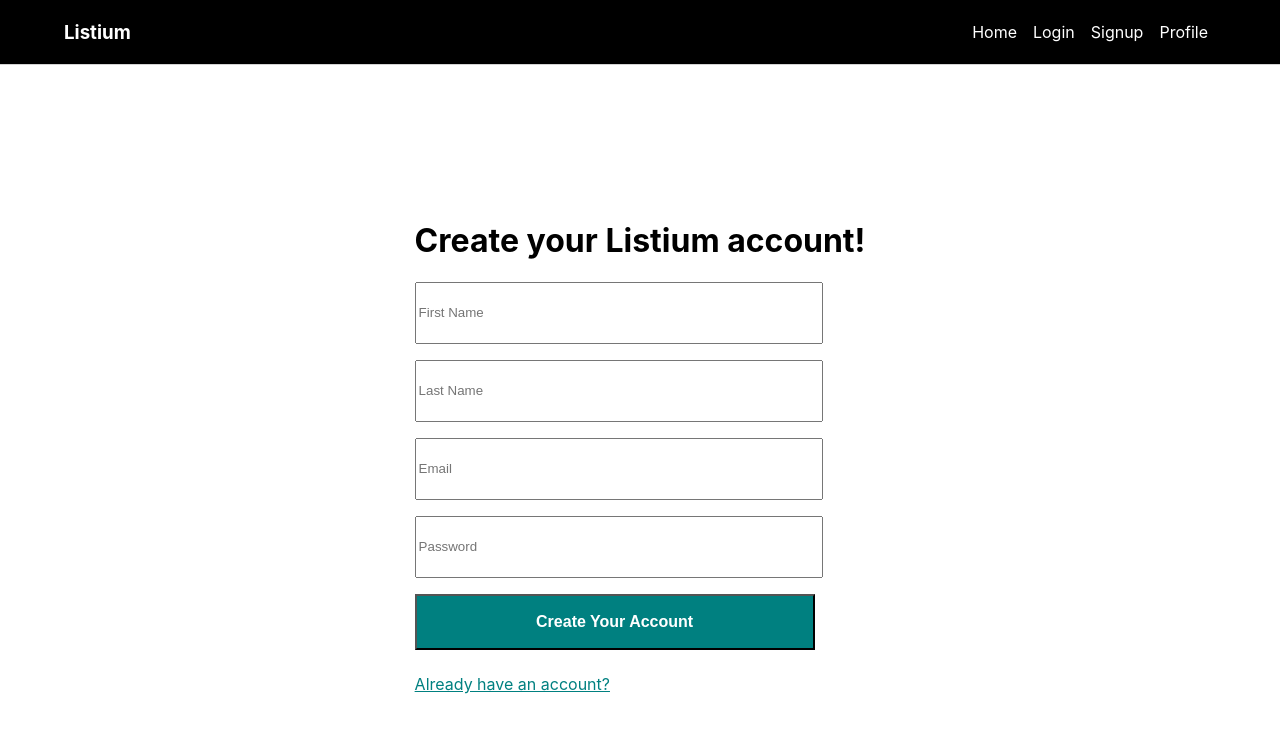
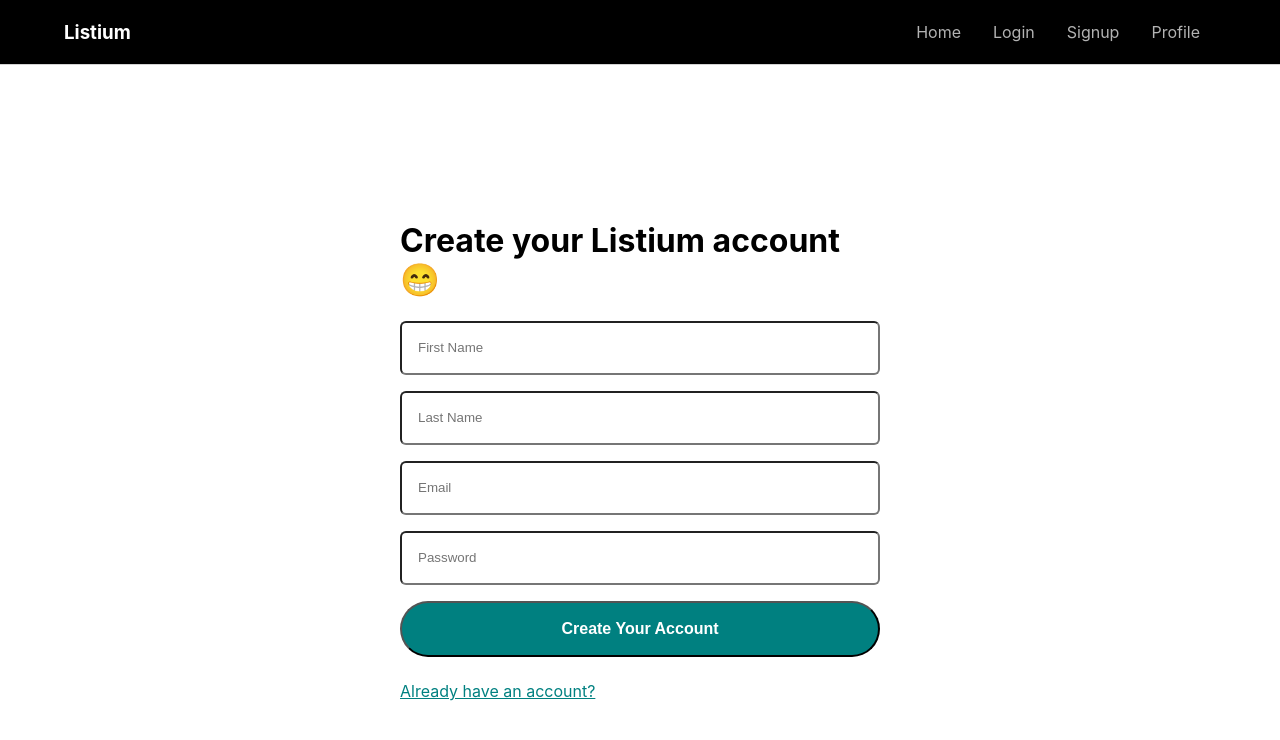
Before and after one commit to bethel-school-of-technology/Listium-frontend, a React (Create React App) app: page /signup in a window 1280 px wide. Shown: the top 740 px of the page. Built offline with nearby package versions, Linux system fonts and the light colour scheme.

Commit message:
Moved styling to component-level, deleted theme.css and added styled-components as a dependency

```diff
--- a/package.json
+++ b/package.json
@@ -16,7 +16,8 @@
     "react-router": "^5.1.2",
     "react-router-dom": "^5.1.2",
     "react-scripts": "3.4.1",
-    "sequelize": "^4.43.0"
+    "sequelize": "^4.43.0",
+    "styled-components": "^5.1.0"
   },
   "scripts": {
     "start": "react-scripts start",
--- a/src/components/EventList.js
+++ b/src/components/EventList.js
@@ -1,10 +1,18 @@
 import React from 'react';
-import '../styles/theme.css';
-
+import styled from 'styled-components';
 import EventItem from './EventItem';
 
+const EventListWrapper = styled.div`
+    border: 1px solid lightslategrey;
+    padding: 64px;
+    margin-left: 50%;
+    width: 50%;
+    min-width: 320px;
+    max-width: 640px;
+`
+
 const EventList = (props) => (
-    <div className="eventList">
+    <EventListWrapper>
         <h1>Your Important Dates</h1>
         {props.events.map(event => (
             <EventItem
@@ -14,7 +22,7 @@ const EventList = (props) => (
                 date={event.eventDate}
             />
         ))}
-    </div>
+    </EventListWrapper>
 );
 
 export default EventList;
--- a/src/components/Header.js
+++ b/src/components/Header.js
@@ -1,21 +1,57 @@
 import React from 'react';
-import '../styles/theme.css';
+import styled from 'styled-components';
 
 import { NavLink } from 'react-router-dom';
 
+const HeaderWrapper = styled.div`
+   width: 100%;
+   height: 64px;
+   border-bottom: 1px solid lightgrey;
+   display: flex;
+   justify-content: space-between;
+   align-items: center;
+   position: fixed;
+   background: white;
+   z-index: 10;
+   background: black;
+`
+
+const LogoWrapper = styled.div`
+   margin-left: 64px;
+   color: white;
+`
+
+const NavLinksContainer = styled.div`
+   margin-right: 64px;
+`
+
+const NavLinkWrapper = styled(NavLink)`
+   padding: 8px 16px;
+   color: rgb(255,255,255,.7);
+   text-decoration: none;
+   background: black;
+   border-radius: 100px;
+   transition: all .3s;
+
+   &:hover {
+      background: rgb(255,255,255, .1);
+      color: rgb(255,255,255);
+   }
+`
+
 const Header = () => {
     return (
-       <div className="header">
-          <div className="logo">
+       <HeaderWrapper>
+          <LogoWrapper>
             <h3>Listium</h3>
-          </div>
-          <div className="navLinks">
-            <NavLink className="navLink" to="/">Home</NavLink>
-            <NavLink className="navLink" to="/login">Login</NavLink>
-            <NavLink className="navLink" to="/signup">Signup</NavLink>
-            <NavLink className="navLink" to="/profile">Profile</NavLink>
-          </div>
-       </div>
+          </LogoWrapper>
+          <NavLinksContainer>
+            <NavLinkWrapper to="/">Home</NavLinkWrapper>
+            <NavLinkWrapper to="/login">Login</NavLinkWrapper>
+            <NavLinkWrapper to="/signup">Signup</NavLinkWrapper>
+            <NavLinkWrapper to="/profile">Profile</NavLinkWrapper>
+          </NavLinksContainer>
+       </HeaderWrapper>
     );
 }
 
--- a/src/components/NewEvent.js
+++ b/src/components/NewEvent.js
@@ -1,15 +1,63 @@
 import React from 'react';
-import '../styles/theme.css';
+import styled from 'styled-components';
+
+const ButtonWrapper = styled.button`
+    height: 56px;
+    width: auto;
+    background: teal;
+    color: white;
+    font-size: 16px;
+    font-weight: 600;
+    border-radius: 100px;
+
+    &:focus {
+        outline: none;
+      }
+`
+const NewEventContainer = styled.div`
+    padding: 64px;
+    border: 1px solid lightslategrey;
+    display: flex;
+    flex-direction: column;
+    height: auto;
+    position: fixed;
+    left: 64px;
+    width: 30%;
+    min-width: 320px;
+    max-width: 560px;
+`
+const InputWrapper = styled.input`
+    height: 56px;
+    width: auto;
+    margin-bottom: 16px;
+    border-radius: 6px;
+    padding-left: 16px;
+
+    &:focus {
+        outline: none;
+      }
+`
+const SelectWrapper = styled.select`
+      height: 56px;
+      width: auto;
+      margin-bottom: 16px;
+      border-radius: 6px;
+      padding-left: 16px;
+
+      &:focus {
+        outline: none;
+      }
+`
 
 const NewEvent = () => {
     return (
-        <div className="newEvent">
-            <h2>Add an event!</h2>
-                <input placeholder="Event Name" />
-                <select placeholder="Select Category" />
-                <select placeholder="Select Date"/>
-                <button>Create New Event</button>
-        </div>
+        <NewEventContainer>
+            <h2>Add an event 🎉</h2>
+                <InputWrapper placeholder="Event Name" />
+                <SelectWrapper placeholder="Select Category" />
+                <SelectWrapper placeholder="Select Date"/>
+                <ButtonWrapper>Create New Event</ButtonWrapper>
+        </NewEventContainer>
     )
 }
 
--- a/src/pages/Home.js
+++ b/src/pages/Home.js
@@ -1,10 +1,16 @@
 import React from 'react';
 import EventList from '../components/EventList';
-import Header from '../components/Header';
 import NewEvent from '../components/NewEvent';
+import styled from 'styled-components';
 
-import '../styles/theme.css';
+const Layout = styled.div`
+    display: flex;
+    padding: 120px;
+    justify-content: center;
+    position: relative;
+`
 
+// This is our static data model for now...
 let events = [
     {
         id: 1,
@@ -52,10 +58,10 @@ let events = [
 
 const home = () => {
     return (
-       <div className="layout">
+       <Layout>
            <NewEvent />
            <EventList events={events} />
-       </div>
+       </Layout>
     );
 }
 
--- a/src/pages/Login.js
+++ b/src/pages/Login.js
@@ -1,19 +1,61 @@
 import React from 'react';
-import { Link } from 'react-router-dom';
-import '../styles/theme.css';
+import { NavLink } from 'react-router-dom';
+import styled from 'styled-components';
 
+const Layout = styled.div`
+    display: flex;
+    padding: 120px;
+    justify-content: center;
+    position: relative;
+`
+const LoginContainer = styled.div`
+   display: flex;
+   flex-direction: column;
+   margin-top: 80px;
+   width: 50%;
+   max-width: 480px;
+   min-width: 320px;
+`
+const ButtonWrapper = styled.button`
+    height: 56px;
+    width: auto;
+    background: teal;
+    color: white;
+    font-size: 16px;
+    font-weight: 600;
+    border-radius: 100px;
+
+    &:focus {
+        outline: none;
+      }
+`
+const InputWrapper = styled.input`
+    height: 48px;
+    width: auto;
+    margin-bottom: 16px;
+    border-radius: 6px;
+    padding-left: 16px;
+
+    &:focus {
+        outline: none;
+      }
+`
+const TextButton = styled(NavLink)`
+   margin-top: 24px;
+   color: teal;
+`
 
 const Login = () => {
     return (
-       <div className="layout">
-          <div className="authContainer">
-            <h1>Login to your account</h1>
-            <input placeholder="Email" type="email"/>
-            <input placeholder="Password" type="password"/>
-            <button>Login</button>
-            <Link className="textButton" to='/signup'>Don't have an account?</Link>
-          </div>
-       </div>
+       <Layout>
+          <LoginContainer>
+            <h1>Welcome back 👋</h1>
+            <InputWrapper placeholder="Email" type="email"/>
+            <InputWrapper placeholder="Password" type="password"/>
+            <ButtonWrapper>Login</ButtonWrapper>
+            <TextButton to='/signup'>Don't have an account?</TextButton>
+          </LoginContainer>
+       </Layout>
     );
 }
 
--- a/src/pages/Profile.js
+++ b/src/pages/Profile.js
@@ -1,14 +1,40 @@
 import React from 'react';
-import '../styles/theme.css';
+import styled from 'styled-components'
+
+const Layout = styled.div`
+   display: flex;
+   padding: 120px;
+   justify-content: center;
+   position: relative;
+`
+const ProfileContainer = styled.div`
+   margin-top: 80px;
+   display: flex;
+   flex-direction: column;
+`
+const ButtonWrapper = styled.button`
+    height: 48px;
+    width: auto;
+    background: white;
+    color: black;
+    font-size: 16px;
+    font-weight: 600;
+    border-radius: 100px;
+    border-color: teal;
+
+    &:focus {
+        outline: none;
+      }
+`
 
 const Profile = () => {
     return (
-       <div className="layout">
-          <div className="profileContainer">
+       <Layout>
+          <ProfileContainer>
             <h1>Welcome to your profile!</h1>
-            <button>Log out</button>
-          </div>
-       </div>
+            <ButtonWrapper>Log out</ButtonWrapper>
+          </ProfileContainer>
+       </Layout>
     );
 }
 
--- a/src/pages/Signup.js
+++ b/src/pages/Signup.js
@@ -1,22 +1,63 @@
 import React from 'react';
-import { Link } from 'react-router-dom';
-import Login from '../pages/Login';
-import '../styles/theme.css';
+import { NavLink } from 'react-router-dom';
+import styled from 'styled-components';
 
+const Layout = styled.div`
+   display: flex;
+   padding: 120px;
+   justify-content: center;
+   position: relative;
+`
+const SignupContainer = styled.div`
+   display: flex;
+   flex-direction: column;
+   margin-top: 80px;
+   width: 50%;
+   max-width: 480px;
+   min-width: 320px;
+`
+const ButtonWrapper = styled.button`
+    height: 56px;
+    width: auto;
+    background: teal;
+    color: white;
+    font-size: 16px;
+    font-weight: 600;
+    border-radius: 100px;
+
+    &:focus {
+        outline: none;
+      }
+`
+const InputWrapper = styled.input`
+    height: 48px;
+    width: auto;
+    margin-bottom: 16px;
+    border-radius: 6px;
+    padding-left: 16px;
+
+    &:focus {
+        outline: none;
+      }
+`
+const TextButton = styled(NavLink)`
+   margin-top: 24px;
+   color: teal;
+`
 
 const Signup = () => {
     return (
-       <div className="layout">
-          <div className="authContainer">
-            <h1>Create your Listium account!</h1>
-            <input placeholder="First Name" type="text" />
-            <input placeholder="Last Name" type="text" />
-            <input placeholder="Email" type="email" />
-            <input placeholder="Password" type="password" />
-            <button>Create Your Account</button>
-            <Link className="textButton" to='/login'>Already have an account?</Link>
-          </div>
-       </div>
+       <Layout>
+          <SignupContainer>
+            <h1>Create your Listium account 😁</h1>
+            <InputWrapper placeholder="First Name" type="text" />
+            <InputWrapper placeholder="Last Name" type="text" />
+            <InputWrapper placeholder="Email" type="email" />
+            <InputWrapper placeholder="Password" type="password" />
+            <ButtonWrapper>Create Your Account</ButtonWrapper>
+            <TextButton to='/login'>Already have an account?</TextButton>
+          </SignupContainer>
+       </Layout>
     );
 }
 
--- a/src/styles/theme.css
+++ /dev/null
@@ -1,117 +0,0 @@
-/* this page is temporary will move styles to components ASAP */
-
-
-/* New Event Component  */
-.newEvent {
-    padding: 64px;
-    border: 1px solid lightslategrey;
-    display: flex;
-    flex-direction: column;
-    height: auto;
-    position: fixed;
-    left: 64px;
-}
-
-input, select {
-    height: 56px;
-    width: 400px;
-    /* padding: 0px 16px; */
-    margin-bottom: 16px;
-}
-
-button {
-    height: 56px;
-    width: 400px;
-    background: teal;
-    color: white;
-    font-size: 16px;
-    font-weight: 600;
-}
-
-/* Header Component  */
-.header {
-    width: 100%;
-    height: 64px;
-    border-bottom: 1px solid lightgrey;
-    display: flex;
-    justify-content: space-between;
-    align-items: center;
-    position: fixed;
-    background: white;
-    z-index: 10;
-    background: black;
-}
-
-.logo {
-    margin-left: 64px;
-    color: white;
-}
-
-.navLinks {
-    margin-right: 64px;
-}
-
-.navLink {
-    margin: 8px;
-    color: white;
-    text-decoration: none;
-}
-
-.navLink:hover {
-    color: lightblue;
-}
-
-/* Event Components */
-
-.eventItem {
-    border: 1px solid lightgrey;
-    padding: 16px;
-    min-width: 320px;
-    margin-bottom: 16px;
-}
-
-.eventList {
-    border: 1px solid lightslategrey;
-    padding: 64px;
-    margin-left: 50%;
-}
-
-.categoryPill {
-    padding: 4px 16px;
-    border-radius: 100px;
-    background: lightgrey;
-    width: auto;
-}
-
-/* Profile Components */
-.profileContainer {
-    margin-top: 80px;
-    display: flex;
-    flex-direction: column;
-}
-
-/* Login/Signup Components */
-.authContainer {
-    display: flex;
-    flex-direction: column;
-    margin-top: 80px;
-}
-
-.textButton {
-    margin-top: 24px;
-    color: teal;
-}
-
-
-/* Page Layout */
-
-.layout {
-    display: flex;
-    padding: 120px;
-    justify-content: center;
-    position: relative;
-}
-
-p {
-    margin: 0px;
-}
```
Also changed, not shown: src/components/EventItem.js (+18 -5 lines), 1 other file (tests, documents, lock files or other folders).
